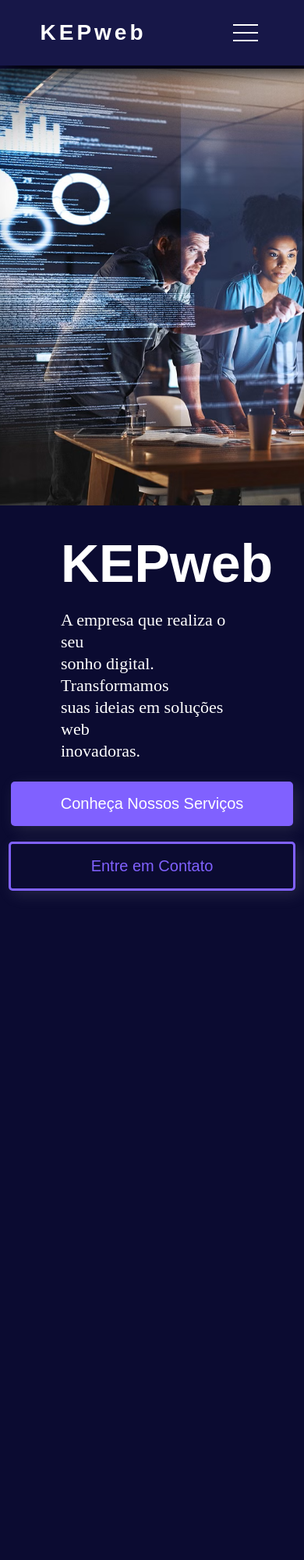
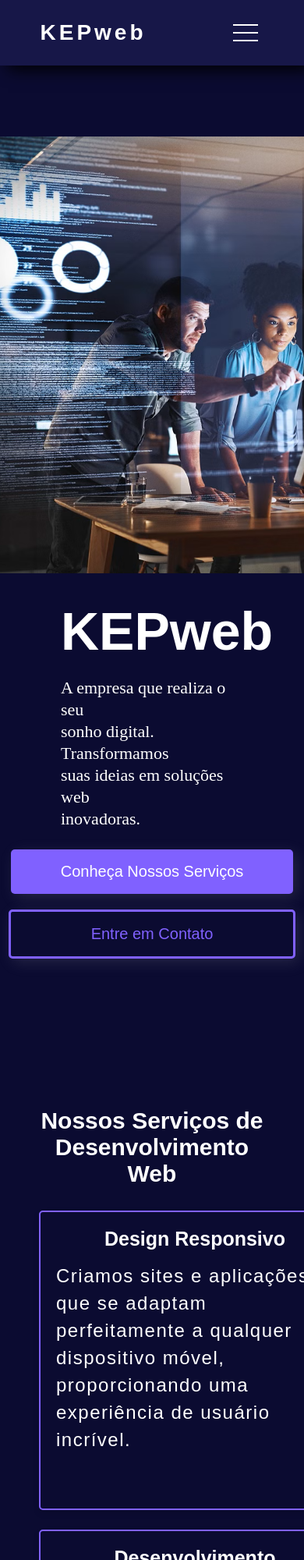
Before and after one commit to kauan102030/KEPweb, a plain HTML site: page index.html in a window 390 px wide. Shown: the top 2000 px of the page at 78% size. Before the commit the page ends 1242 px from the top, so only its background shows below. Drawn offline with Linux system fonts and the light colour scheme.

Commit message:
sessão serviços concluída

```diff
--- a/index.html
+++ b/index.html
@@ -1,5 +1,5 @@
 <!DOCTYPE html>
-<html lang="en">
+<html lang="pt-Br">
 <head>
     <meta charset="UTF-8">
     <meta name="viewport" content="width=device-width, initial-scale=1.0">
@@ -19,14 +19,14 @@
                 <div class="line3"></div>
             </div>
             <ul class="nav-list">
-                <li><a href="#">Inicio</a></li>
-                <li><a href="#">Serviços</a></li>
+                <li><a href="#home">Inicio</a></li>
+                <li><a href="#servicos">Serviços</a></li>
                 <li><a href="#">Projetos</a></li>
                 <li><a href="#">Contato</a></li>
             </ul>
         </nav>
     </header>
-    <main class="home">
+    <main class="home" id="home">
         <div class="imagem1">
             <img src="./src/images/home.png" alt="">
         </div>
@@ -40,12 +40,29 @@
                 <a href="#">Entre em Contato</a>
             </div>
         </div>
-
         <div class="imagem2" id="">
             <img src="./src/images/home.png" alt="">
         </div>
     </main>
 
+    <section class="servicos" id="servicos">
+            <h1>Nossos Serviços de Desenvolvimento Web</h1>
+            <div class="container">
+                <div class="servicos-informacoes">
+                    <h3>Design Responsivo</h3>
+                    <p>Criamos sites e aplicações que se adaptam perfeitamente a qualquer dispositivo móvel, proporcionando uma experiência de usuário incrível.</p>
+                </div>
+                <div class="servicos-informacoes">
+                    <h3>Desenvolvimento Personalizado</h3>
+                    <p>Desenvolvemos soluções web sob medida, atendendo às necessidades específicas de cada cliente com tecnologias de ponta.</p>
+                </div>
+                <div class="servicos-informacoes">
+                    <h3>Estratégia Digital</h3>
+                    <p>Ajudamos a definir a melhor estratégia digital para alavancar seu negócio, desde a criação de identidade visual até a otimização de campanhas online.</p>
+                </div>
+            </div>
+    </section>
+
 <script src="src/js/index.js"></script>
 </body>
 </html>
--- a/src/css/responsive.css
+++ b/src/css/responsive.css
@@ -37,7 +37,7 @@
 
     .home{
         flex-direction: column;
-        padding: 230px 20px 20px 20px;
+        padding: 230px 20px 160px 20px;
         align-items: center;
         justify-content: center;
     }
@@ -56,12 +56,27 @@
         height: 380px;
     }
 
+    /*servicos*/
+
+    .servicos .container {
+        grid-template-columns: 1fr;
+        width: 400px;
+    }
 }
 
 @media (max-width: 768px){
 
     .logo{
         font-size: 28px;
+    }
+
+    .home{
+        padding-bottom: 350px;
+    }
+
+    .conteudo{
+        width: 60vw;
+        align-items: center;
     }
 
     .conteudo .informacoes h1{
@@ -95,7 +110,7 @@
     }
 
     .imagem1{
-        margin: 200px 0 50px 0;
+        margin: 450px 0 50px 0;
         display: flex;
         zoom: 0.7;
     }
@@ -108,6 +123,22 @@
     }
 }
 
+@media (max-width: 700px){
+    .servicos h1{
+        font-size: 35px;
+        padding: 30px 0 30px 0;
+    }
+
+    .servicos-informacoes h3{
+        font-size: 28px;
+        font-weight: 700;
+    }
+
+    .servicos-informacoes p{
+        font-size: 25px;
+    }
+}
+
 @media (max-width: 530px) {
     .conteudo{
         width: 60vw;
@@ -117,4 +148,19 @@
         width: 80vw;
         text-align: center;
     }
+
+    /*servicos*/
+
+    .servicos h1{
+        font-size: 30px;
+    }
+
+    .servicos-informacoes h3{
+        font-size: 25px;
+        font-weight: 800;
+    }
+
+    .servicos-informacoes p{
+        font-size: 24px;
+    }
 }
--- a/src/css/style.css
+++ b/src/css/style.css
@@ -86,7 +86,7 @@ nav{
 /* iniciando home */
 
 .home{
-    padding: 55px 20px 20px 20px;
+    padding: 55px 20px 80px 20px;
     height: 90vh;
     display: flex;
     align-items: center;
@@ -166,3 +166,57 @@ nav{
     height: 440px;
     border-radius: 10px;
 }
+
+/*iniciando serviços*/
+
+.servicos {
+    text-align: center;
+    padding: 50px;
+}
+
+.servicos h1{
+    font-size: 50px;
+    font-family: 'Syne', sans-serif;
+    font-weight: 600;
+    padding: 30px;
+}
+
+.container {
+    display: grid;
+    grid-template-columns: repeat(3, 1fr);
+    gap: 25px; /* Espaçamento entre as colunas */
+    max-width: 1200px; /* Largura máxima do container */
+    margin: 0 auto; /* Centraliza o container horizontalmente */
+}
+
+.servicos-informacoes {
+    border: 2px solid rgb(128, 97, 255);
+    border-radius: 5px;
+    box-shadow: 5px 5px 20px rgba(200, 200, 200, 0.579);
+    box-shadow: 0 4px 8px rgba(0, 0, 0, 0.1);
+    height: 330px;
+    padding: 20px 20px 30px 20px;
+    transition: 300ms;
+}
+
+.servicos-informacoes:hover{
+    transform: scale(1.03);
+    box-shadow: 5px 5px 25px rgba(200, 200, 200, 0.816);
+}
+
+.servicos-informacoes h3{
+    padding: 0px 15px 15px 15px;
+    font-family: 'Syne', sans-serif;
+    font-weight: 600;
+    font-size: 32px;
+    text-align: center;
+}
+
+.servicos-informacoes p{
+    font-size: 25px;
+    font-family: 'Syne', sans-serif;
+    font-weight: 400;
+    line-height: 35px;
+    letter-spacing: 1.5px;
+    text-align: start;
+}
```
